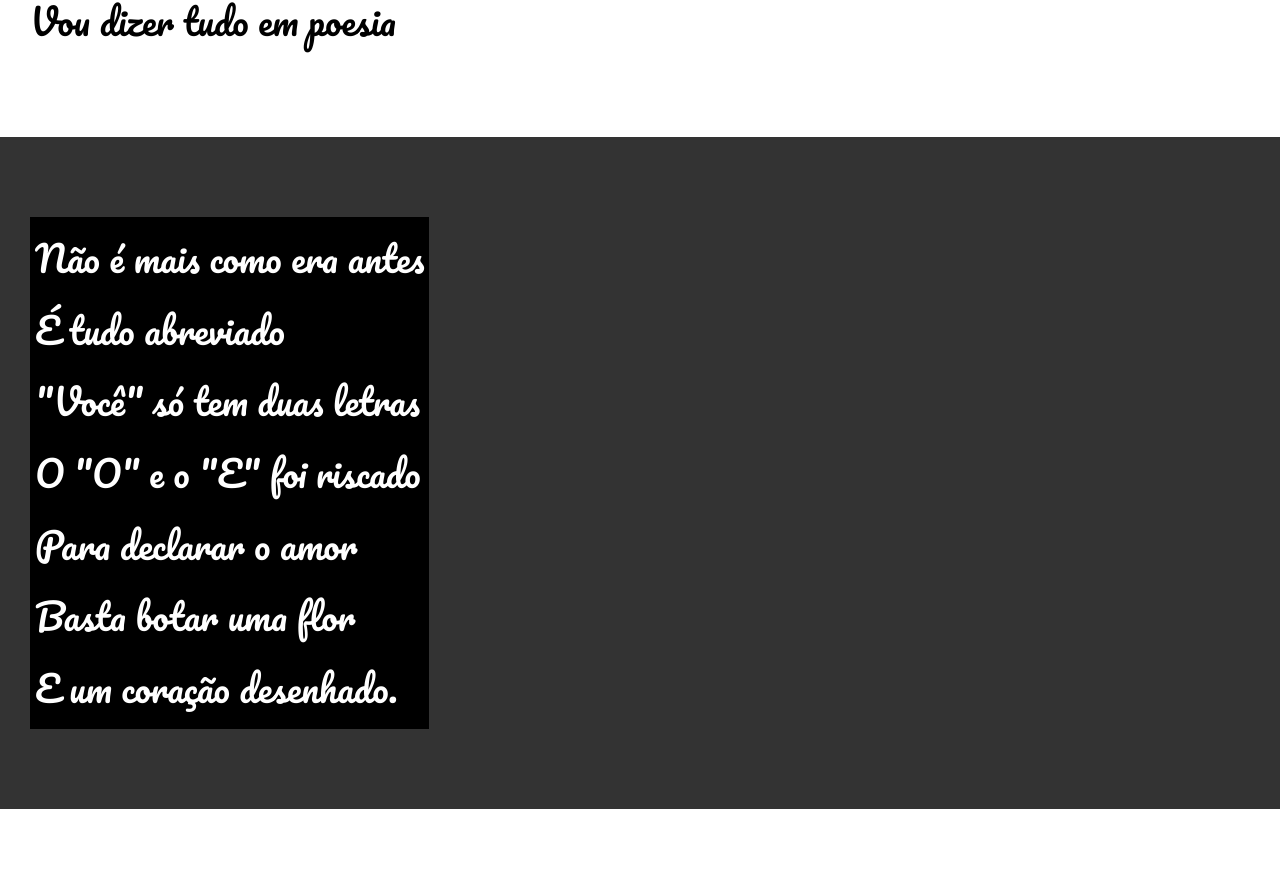
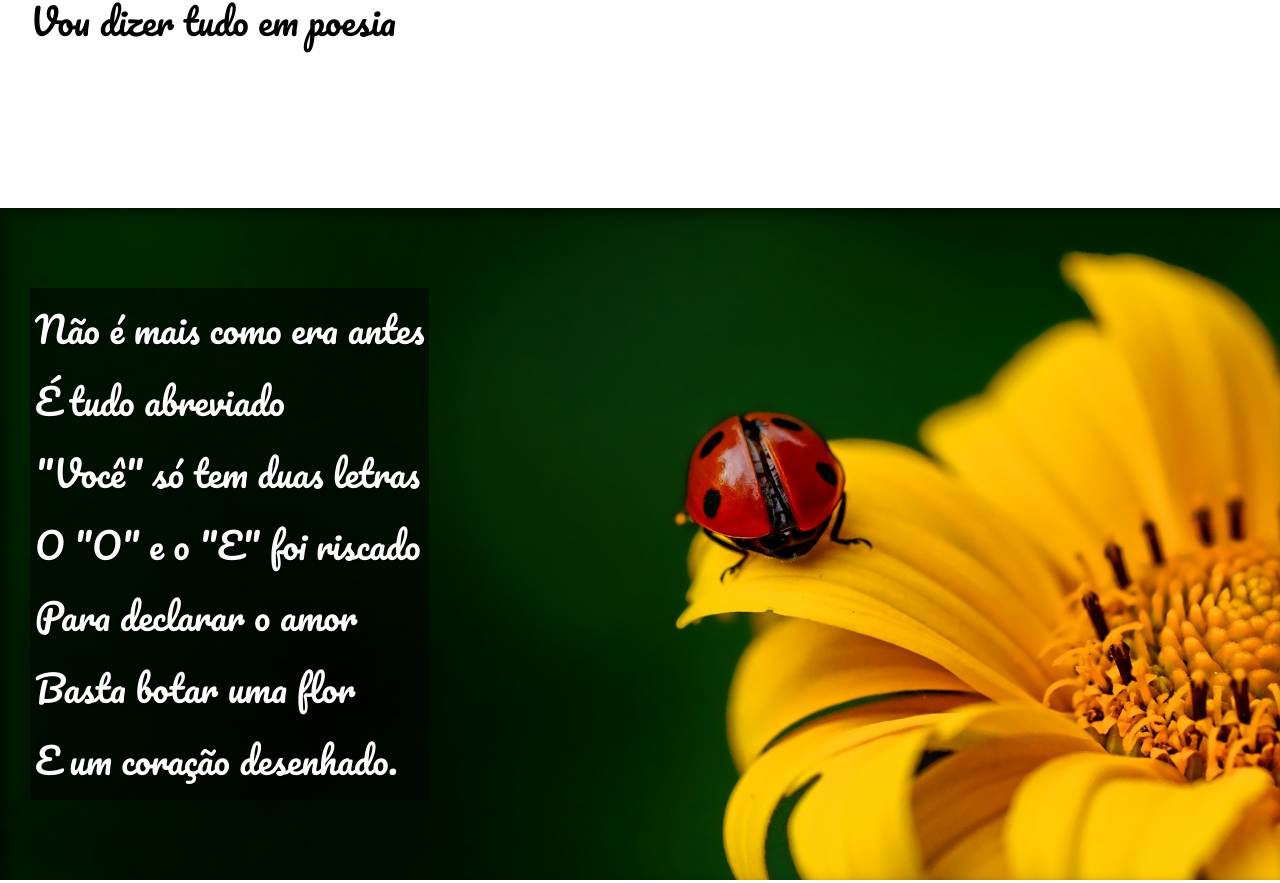
Before and after one commit to fernandoenge/html-css, a plain HTML site: page d012/index.html in a window 1280 px wide. Shown: the part 673-1556 px from the top of the page. Drawn offline with nearby package versions, Linux system fonts and the light colour scheme.

Commit message:
ATUALIZACAO

```diff
--- a/d012/estilo/style.css
+++ b/d012/estilo/style.css
@@ -63,6 +63,10 @@ section{
 
 }
 
+section > p {
+    padding-bottom: 2em;
+}
+
 .normal{
 
     background-color: white;
@@ -73,13 +77,29 @@ section{
 .imagem{
     background-color: rgb(51,51, 51);
     color: white;
+    box-shadow: inset 6px 6px 13px 0px rgba(0, 0, 0, 0.473);
+    background-size: cover;
+    background-attachment: fixed;
 
 }
+
 
 .imagem > p{
     display: inline-block;
     padding: 5px;
-    background-color: black;
+    background-color:rgba(0, 0, 0, 0.514);
+    text-shadow: 1px 1px 0px black;
+}
+
+#img01{
+    background-image: url(../imagens/background001.jpg);
+    background-position: right center;
+
+}
+
+#img02{
+    background-image: url(../imagens/background002.jpg);
+
 }
 
 footer{
--- a/d012/index.html
+++ b/d012/index.html
@@ -29,7 +29,7 @@
 
         </section>
 
-        <section class="imagem">
+        <section class="imagem" id="img01">
 
             <p>
                 Não é mais como era antes<br>
@@ -67,7 +67,7 @@
         </section >
 
 
-        <section class="imagem">
+        <section class="imagem" id="img02">
 
             <p>
                 Tenho saudade das cartas<br>
@@ -100,7 +100,7 @@
                 Dois pontos são dois joelhos<br>
                 Seus lábios são aparelhos<br>
                 Deixe que Deus interprete
-            </p>.
+            </p>
         </section>
     </main>
     <footer>
```
